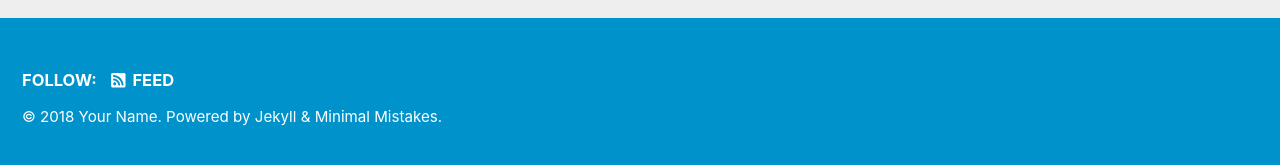
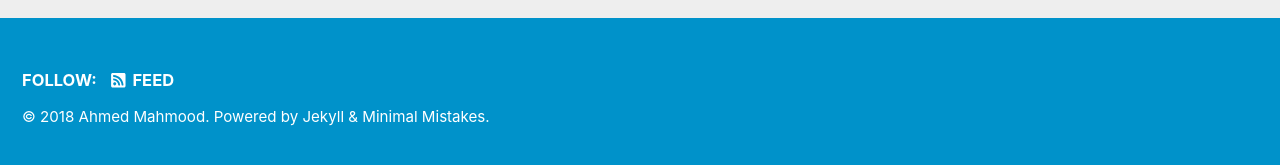
Before and after one commit to ahmd-mahm/ahmd-mahm.github.io, a Jekyll site: the page built from index.html, in a window 1280 px wide and 900 px high, scrolled down 253 px. Shown: the part 727-892 px from the top of the window. Built offline with Jekyll 4.4.1, drawn with Linux system fonts in a browser that asks for light colours; nearby versions of some CDN libraries; the list of posts is cut into pages by our own code; part of the change alters nothing that is shown; some of the changed text lies outside the part shown.

Commit message:
Update _config.yml
Basic Customizations

```diff
--- a/_config.yml
+++ b/_config.yml
@@ -11,15 +11,15 @@ remote_theme: "mmistakes/minimal-mistakes"
 
 # Site Settings
 locale                   : "en-US"
-title                    : "Site Title"
+title                    : "Oceans and Statistics"
 title_separator          : "-"
-name                     : "Your Name"
-description              : "An amazing website."
-url                      : # the base hostname & protocol for your site e.g. "https://mmistakes.github.io"
+name                     : "Ahmed Mahmood"
+description              : "My door to the digital world"
+url                      : https://ahmd-mahm.github.io/
 baseurl                  : # the subpath of your site, e.g. "/blog"
-repository               : # GitHub username/repo-name e.g. "mmistakes/minimal-mistakes"
+repository               : ahmd-mahm/ahmd-mahm.github.io
 teaser                   : # path of fallback teaser image, e.g. "/assets/images/500x300.png"
-# breadcrumbs            : false # true, false (default)
+breadcrumbs              : true #false, false (default)
 words_per_minute         : 200
 comments:
   provider               : # false (default), "disqus", "discourse", "facebook", "google-plus", "staticman", "staticman_v2" "custom"
```
